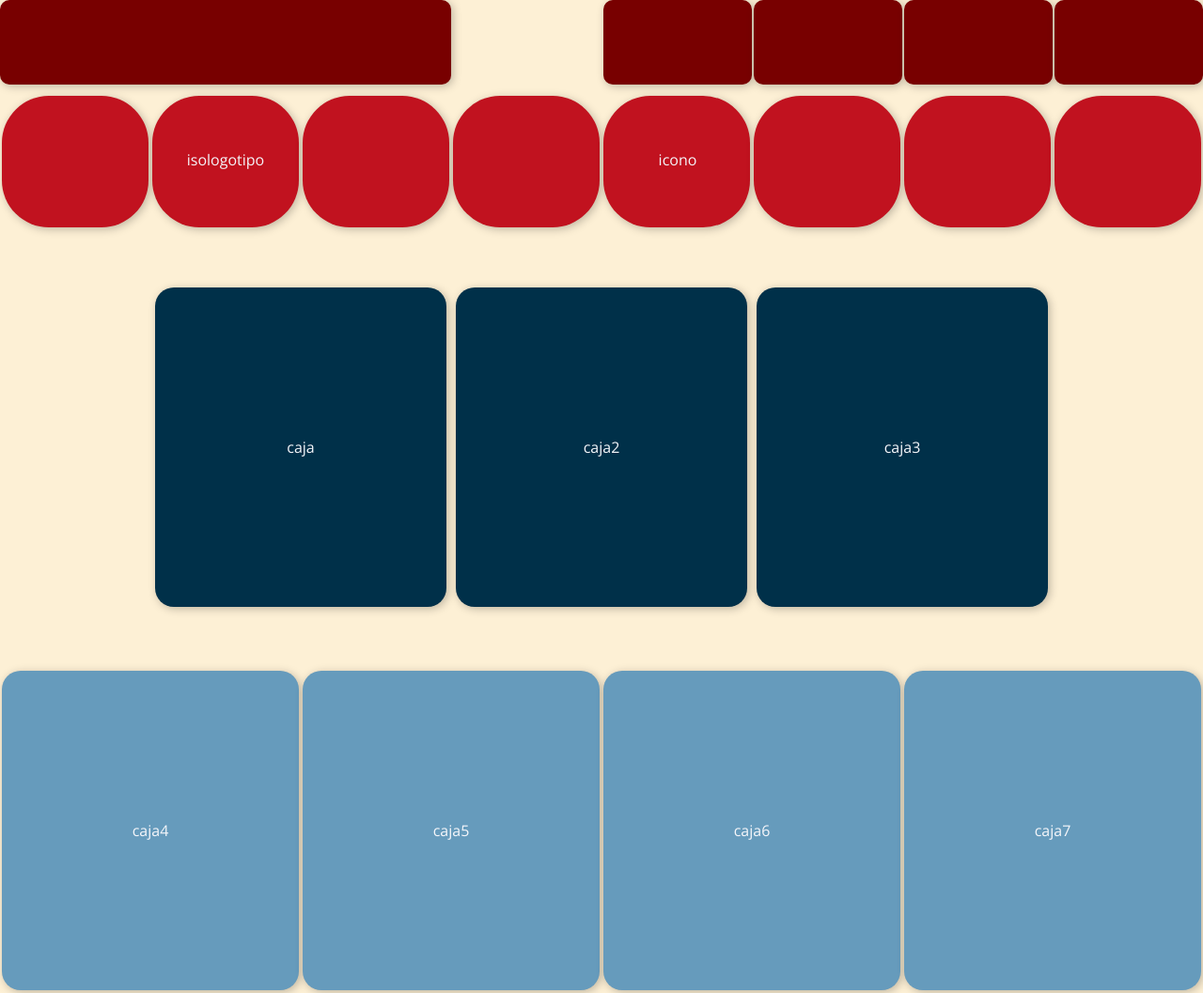
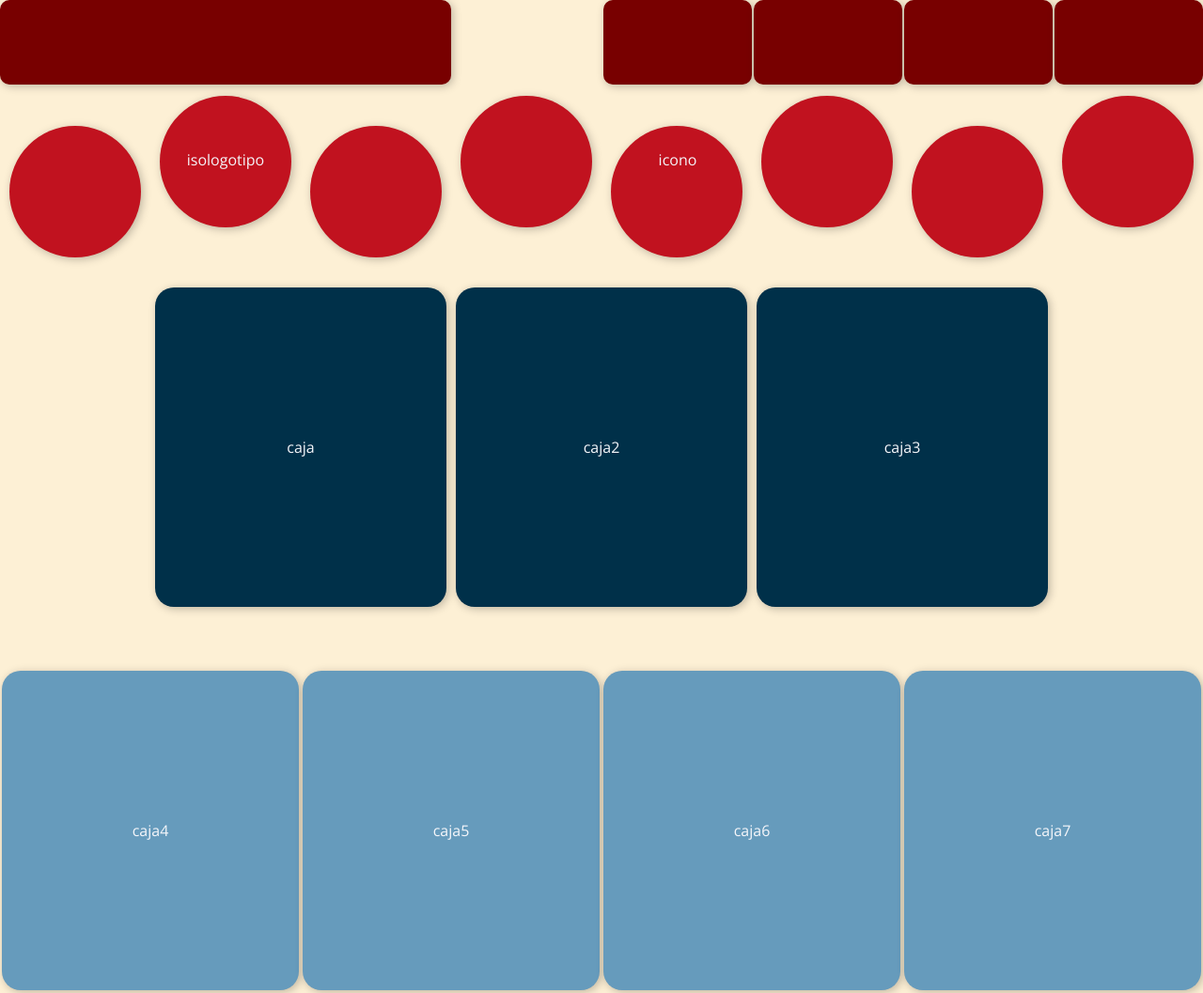
Before and after one commit to cesarochoa11/wireframe-grid, a plain HTML site: page index.html in a window 1280 px wide. Shown: the top 1057 px of the page at 94% size. Drawn offline with nearby package versions, Linux system fonts and the light colour scheme.

Commit message:
Add files via upload

```diff
--- a/estilo1.css
+++ b/estilo1.css
@@ -42,14 +42,22 @@ background: #780000;border-radius: 10px}
 .icono3 {height: 50px; background: #780000;border-radius: 10px;margin-left: 2px;}
 .icono4{height: 50px; background: #780000;border-radius: 10px;margin-left: 2px;}
 
-.personaje1{height: 100px;background-color: #C1121F;border-radius: 50px;margin-left: 2px; margin-right: 2px;}
-.personaje2{height: 100px;background-color: #C1121F;border-radius: 50px;margin-left: 2px; margin-right: 2px;}
-.personaje4{height: 100px;background-color: #C1121F;border-radius: 50px;margin-left: 2px; margin-right: 2px;}
-.personaje5{height: 100px;background-color: #C1121F;border-radius: 50px;margin-left: 2px; margin-right: 2px;}
-.personaje6{height: 100px;background-color: #C1121F;border-radius: 50px;margin-left: 2px; margin-right: 2px;}
-.personaje7{height: 100px;background-color: #C1121F;border-radius: 50px;margin-left: 2px; margin-right: 2px;}
-.personaje8{height: 100px;background-color: #C1121F;border-radius: 50px;margin-left: 2px; margin-right: 2px;}
-.personaje9{height: 100px;background-color: #C1121F;border-radius: 50px;margin-left: 2px; margin-right: 2px;}
+.personaje1{height: 100px;width: 100px; background-color: #C1121F;border-radius: 50%;margin:auto;}
+.personaje1:hover{height: 120px;width: 120px;}
+.personaje2{height: 100px;width: 100px; background-color: #C1121F;border-radius: 50%;margin-left: auto; margin-right: auto;}
+.personaje2:hover{height: 120px;width: 120px;}
+.personaje4{height: 100px;width: 100px; background-color: #C1121F;border-radius: 50%;margin:auto;}
+.personaje4:hover{height: 120px;width: 120px;}
+.personaje5{height: 100px;width: 100px; background-color: #C1121F;border-radius: 50%;margin-left: auto; margin-right: auto;}
+.personaje5:hover{height: 120px;width: 120px;}
+.personaje6{height: 100px;width: 100px; background-color: #C1121F;border-radius: 50%;margin:auto;}
+.personaje6:hover{height: 120px;width: 120px;}
+.personaje7{height: 100px;width: 100px; background-color: #C1121F;border-radius: 50%;margin-left: auto; margin-right: auto;}
+.personaje7:hover{height: 120px;width: 120px;}
+.personaje8{height: 100px;width: 100px; background-color: #C1121F;border-radius: 50%;margin:auto;}
+.personaje8:hover{height: 120px;width: 120px;}
+.personaje9{height: 100px;width: 100px; background-color: #C1121F;border-radius: 50%;margin-left: auto; margin-right: auto;}
+.personaje9:hover{height: 120px;width: 120px;}
 
 .caja7 {background-color: #669BBC;border-radius: 20px;margin-left: 2px; margin-right: 2px;}
 .caja6{background-color: #669BBC;border-radius: 20px;margin-left: 2px; margin-right: 2px;}
```
